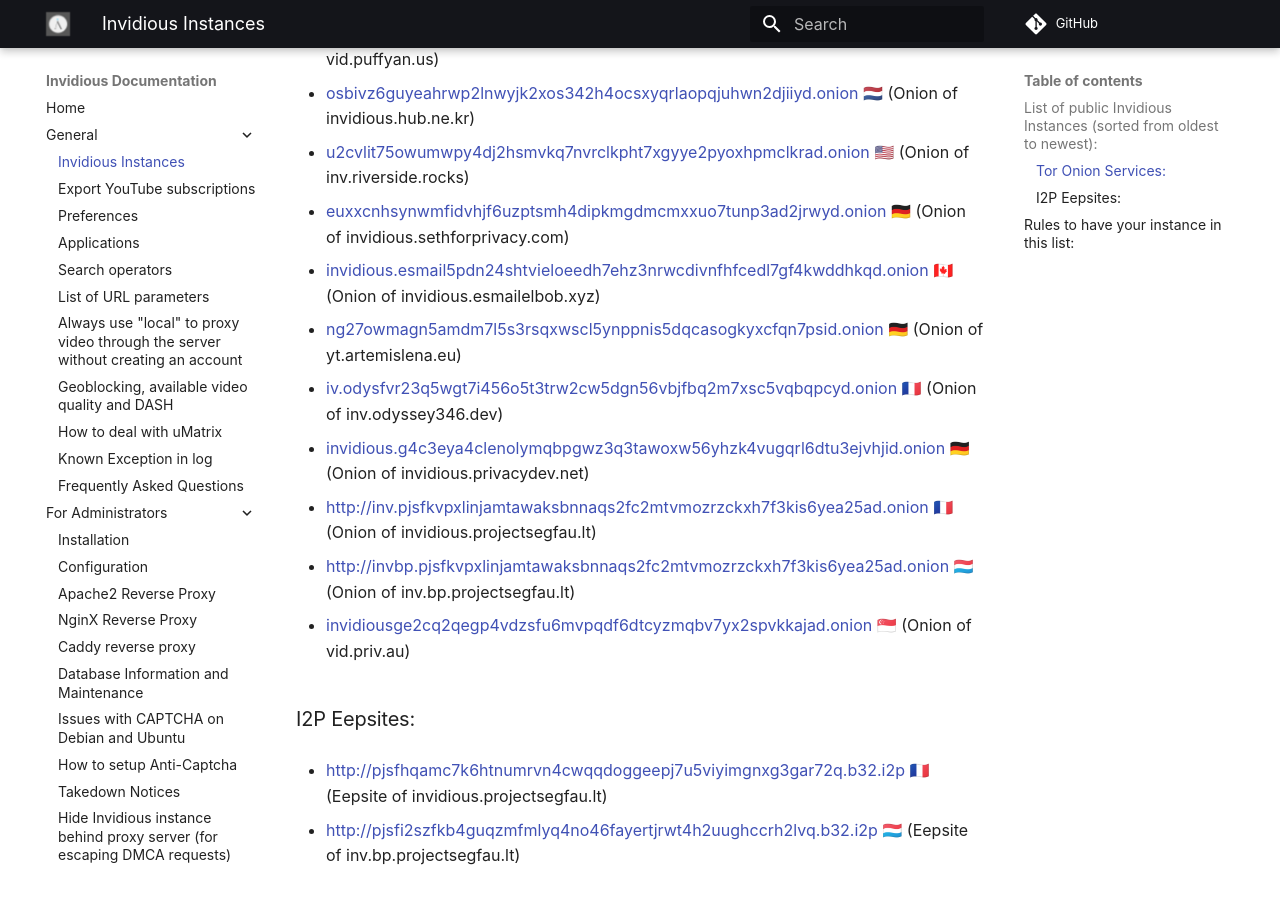
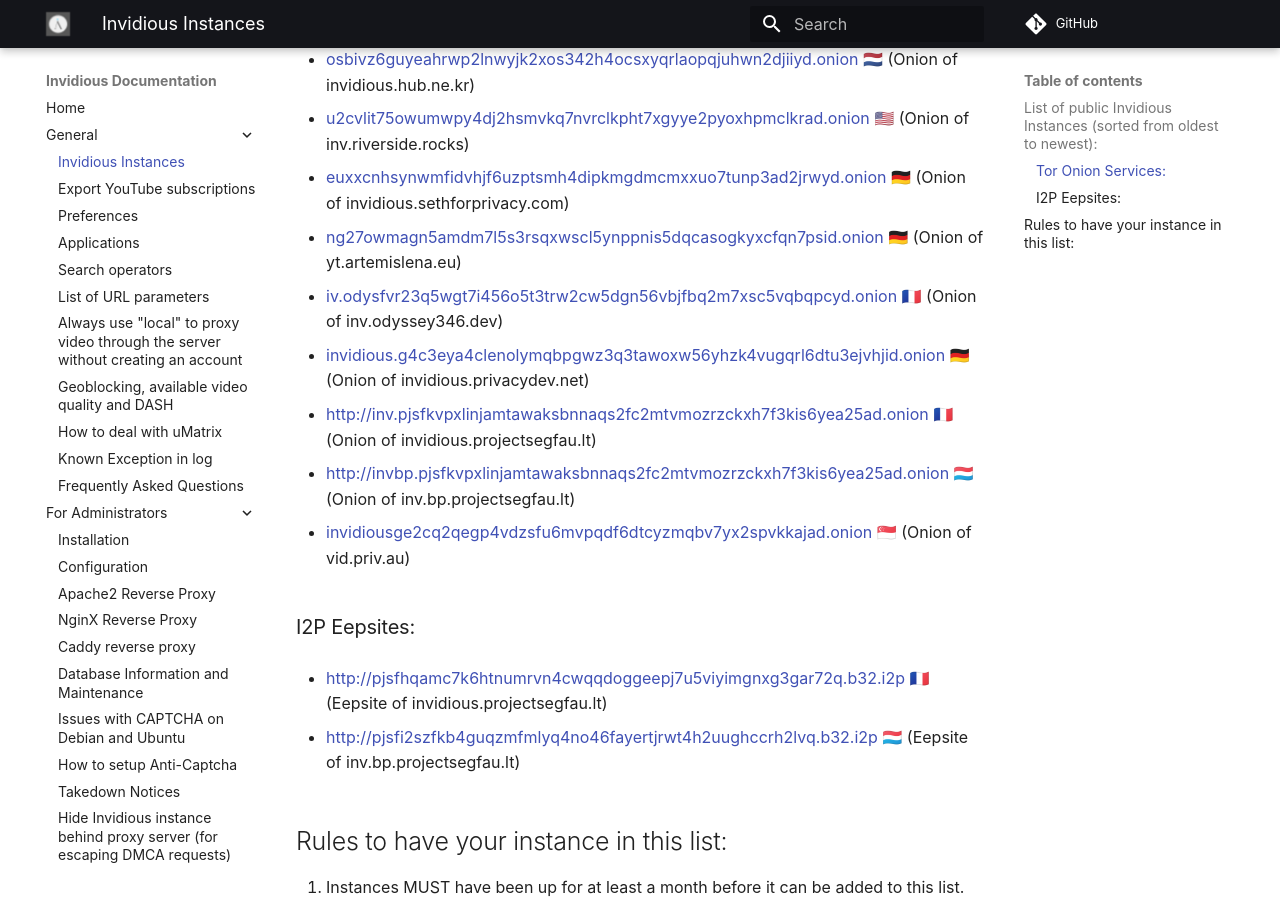
Before and after one commit to iv-org/documentation, an MkDocs documentation site: the page built from docs/instances.md, in a window 1280 px wide and 900 px high, scrolled down 1688 px. Built offline with MkDocs 1.6.1 and Material for MkDocs 9.7.7, drawn with Linux system fonts in a browser that asks for light colours; comment, search, counter and statistics services are not loaded; some of the changed text lies outside the part shown.

Commit message:
Remove esmailelbob.xyz for hateful TOS update (#396)

```diff
--- a/docs/instances.md
+++ b/docs/instances.md
@@ -21,8 +21,6 @@
 * [yt.artemislena.eu](https://yt.artemislena.eu) 🇩🇪
 
 * [invidious.flokinet.to](https://invidious.flokinet.to) 🇷🇴
-
-* [invidious.esmailelbob.xyz](https://invidious.esmailelbob.xyz) 🇨🇦
 
 * [invidious.projectsegfau.lt](https://invidious.projectsegfau.lt) 🇫🇷 [inv.bp.projectsegfau.lt](https://inv.bp.projectsegfau.lt) 🇱🇺
 
@@ -80,8 +78,6 @@
 
 * [euxxcnhsynwmfidvhjf6uzptsmh4dipkmgdmcmxxuo7tunp3ad2jrwyd.onion](http://euxxcnhsynwmfidvhjf6uzptsmh4dipkmgdmcmxxuo7tunp3ad2jrwyd.onion/) 🇩🇪 (Onion of invidious.sethforprivacy.com)
 
-* [invidious.esmail5pdn24shtvieloeedh7ehz3nrwcdivnfhfcedl7gf4kwddhkqd.onion](http://invidious.esmail5pdn24shtvieloeedh7ehz3nrwcdivnfhfcedl7gf4kwddhkqd.onion) 🇨🇦 (Onion of invidious.esmailelbob.xyz)
-
 * [ng27owmagn5amdm7l5s3rsqxwscl5ynppnis5dqcasogkyxcfqn7psid.onion](http://ng27owmagn5amdm7l5s3rsqxwscl5ynppnis5dqcasogkyxcfqn7psid.onion) 🇩🇪 (Onion of yt.artemislena.eu)
 
 * [iv.odysfvr23q5wgt7i456o5t3trw2cw5dgn56vbjfbq2m7xsc5vqbqpcyd.onion](http://iv.odysfvr23q5wgt7i456o5t3trw2cw5dgn56vbjfbq2m7xsc5vqbqpcyd.onion) 🇫🇷 (Onion of inv.odyssey346.dev)
```
